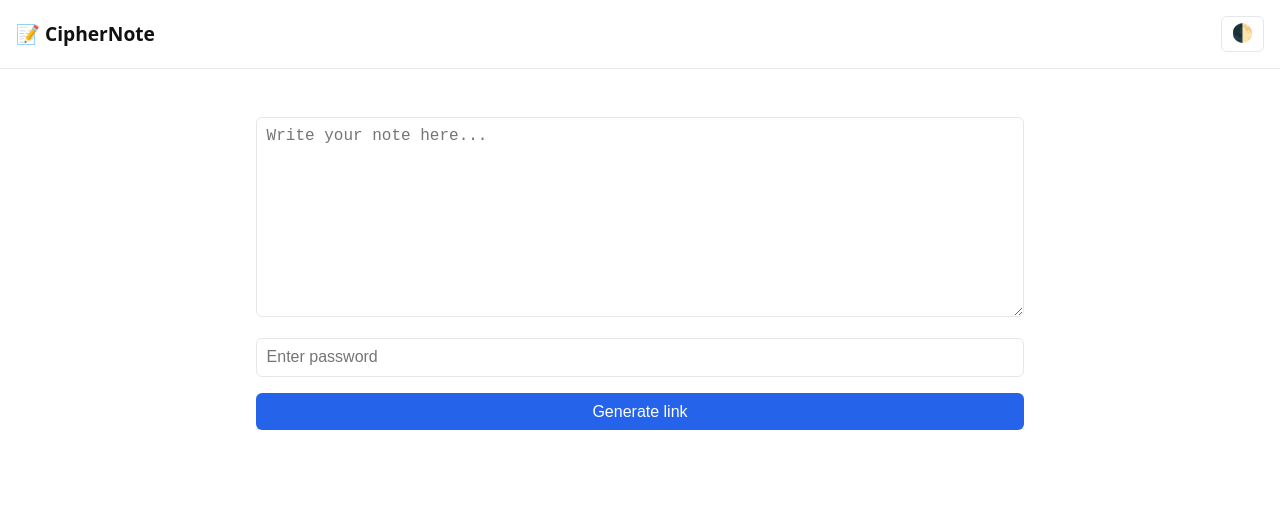
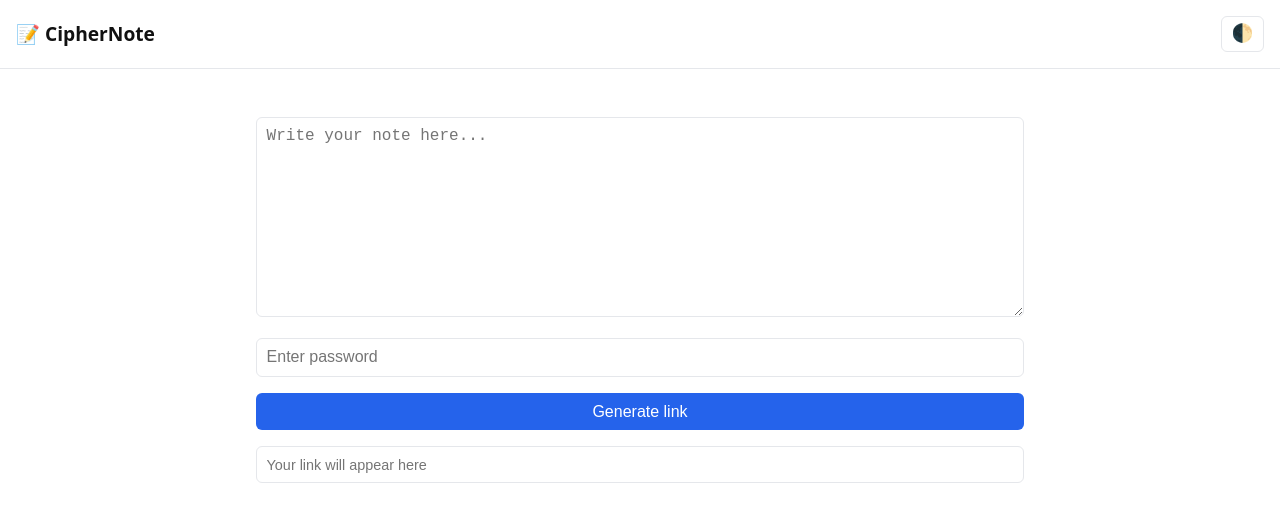
Before and after one commit to MasutaK/ciphernote, a plain HTML site: page index.html in a window 1280 px wide. Drawn offline with nearby package versions, Linux system fonts and the light colour scheme.

Commit message:
Update index.html

```diff
--- a/index.html
+++ b/index.html
@@ -22,7 +22,7 @@
       <textarea id="textarea" placeholder="Write your note here..."></textarea>
       <input id="passwordInput" type="password" placeholder="Enter password">
       <button id="generateLink">Generate link</button>
-      <div id="shareLink"></div>
+      <input id="shareLink" type="text" readonly placeholder="Your link will appear here">
     </section>
 
     <!-- PREVIEW SECTION -->
```
